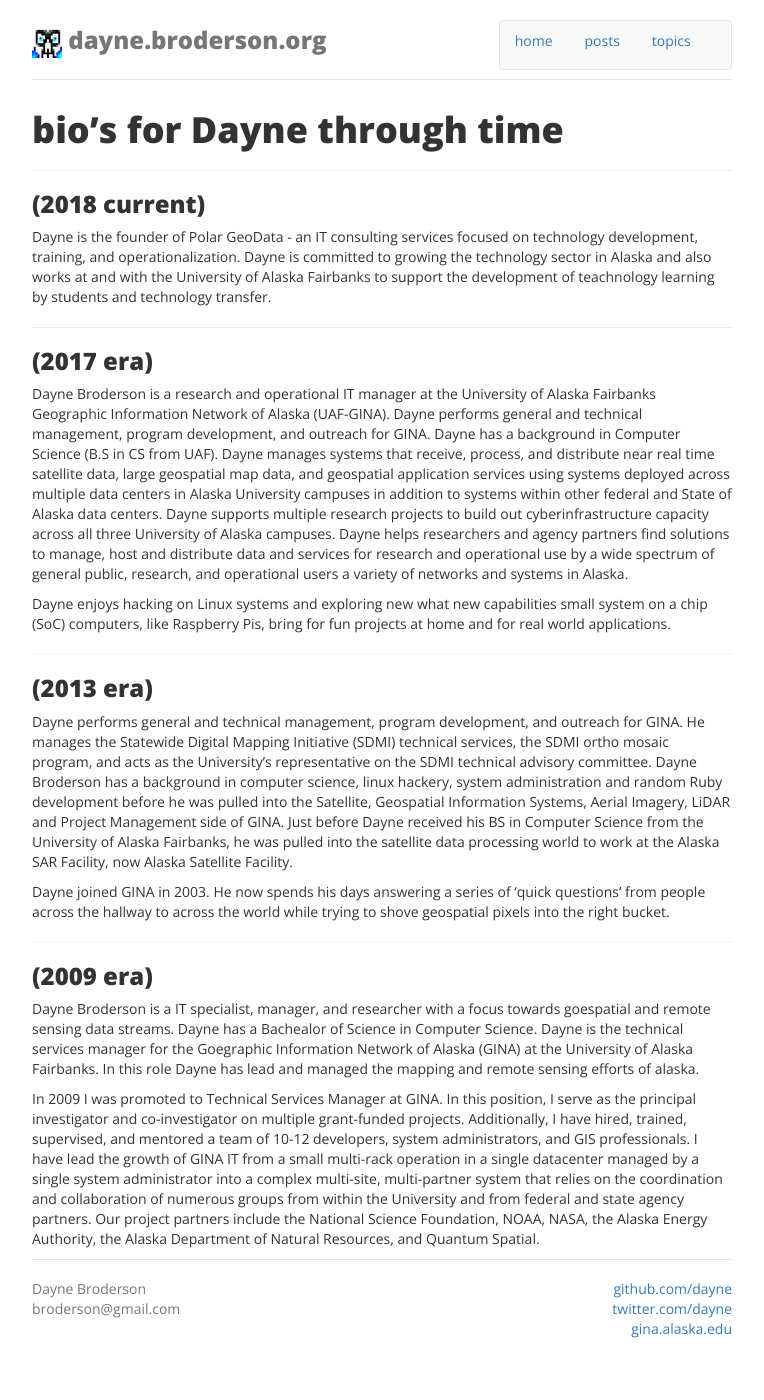
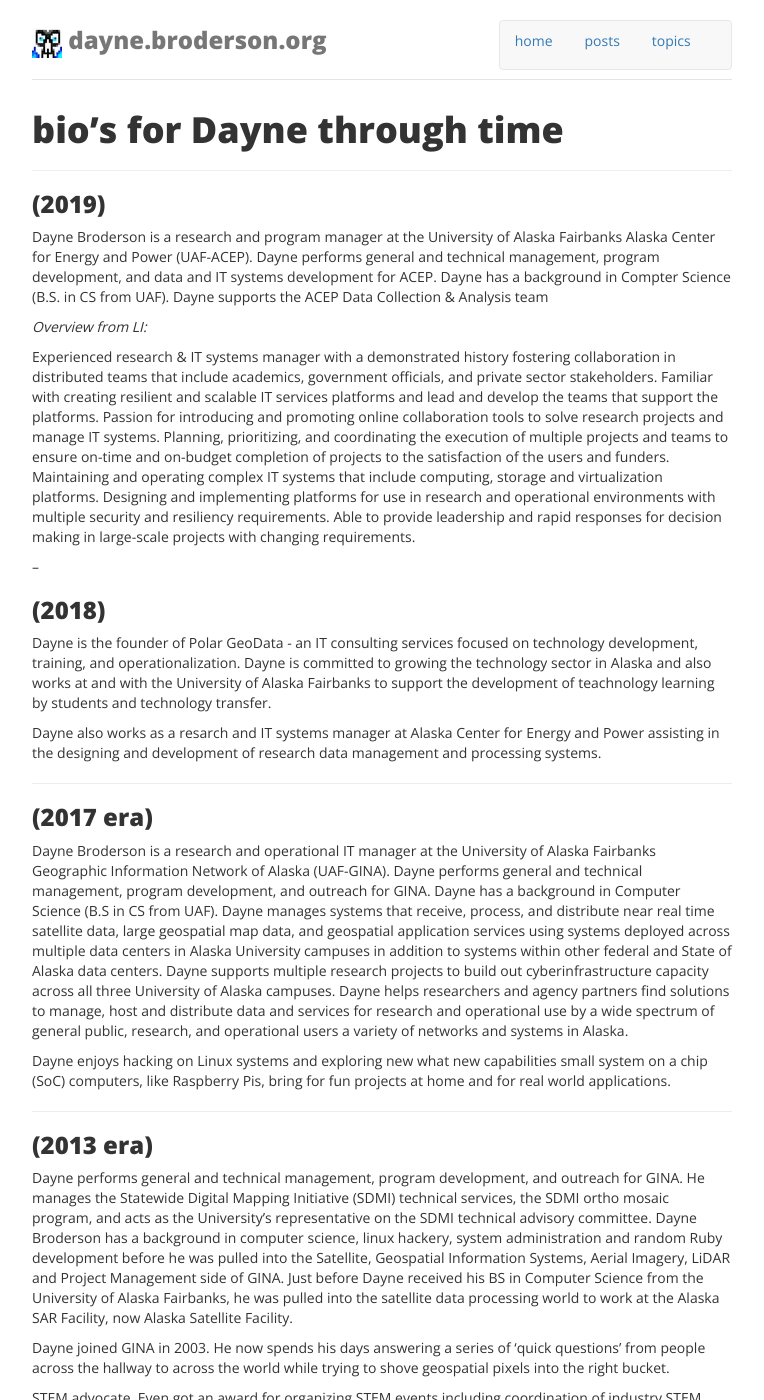
Before and after one commit to dayne/dayne.github.com, a Jekyll site: the page built from bio/index.md, in a window 1280 px wide and 1400 px high. Shown: the whole window, without its empty margins (258-1022 px from the left). Built offline with Jekyll 4.4.1, drawn with Linux system fonts in a browser that asks for light colours; nearby versions of some CDN libraries; our own code applies the rules of GitHub Pages for plain Markdown files; some of the changed text lies outside the part shown.

Commit message:
bio update for 2019

```diff
--- a/bio/index.md
+++ b/bio/index.md
@@ -1,11 +1,29 @@
 # bio's for Dayne through time
 
 ---
-### (2018 current)
+
+### (2019)
+
+Dayne Broderson is a research and program manager at the University of Alaska
+Fairbanks Alaska Center for Energy and Power (UAF-ACEP). Dayne performs general
+and technical management, program development, and data and IT systems
+development for ACEP.  Dayne has a background in Compter Science (B.S. in CS
+from UAF). Dayne supports the ACEP Data Collection & Analysis team
+
+_Overview from LI:_
+
+Experienced research & IT systems manager with a demonstrated history fostering collaboration in distributed teams that include academics, government officials, and private sector stakeholders. Familiar with creating resilient and scalable IT services platforms and lead and develop the teams that support the platforms. Passion for introducing and promoting online collaboration tools to solve research projects and manage IT systems. Planning, prioritizing, and coordinating the execution of multiple projects and teams to ensure on-time and on-budget completion of projects to the satisfaction of the users and funders. Maintaining and operating complex IT systems that include computing, storage and virtualization platforms. Designing and implementing platforms for use in research and operational environments with multiple security and resiliency requirements. Able to provide leadership and rapid responses for decision making in large-scale projects with changing requirements.
+
+--
+
+### (2018)
 
 Dayne is the founder of Polar GeoData - an IT consulting services focused on technology development, training, and operationalization.  Dayne is committed to growing the technology sector in Alaska and also works at and with the University of Alaska Fairbanks to support the development of teachnology learning by students and technology transfer.
 
+Dayne also works as a resarch and IT systems manager at Alaska Center for Energy and Power assisting in the designing and development of research data management and processing systems.
+
 ---
+
 ### (2017 era)
 
 Dayne Broderson is a research and operational IT manager at the University of Alaska Fairbanks Geographic Information Network of Alaska (UAF-GINA).  Dayne performs general and technical management, program development, and outreach for GINA. Dayne has a background in Computer Science (B.S in CS from UAF). Dayne manages systems that receive, process, and distribute near real time satellite data, large geospatial map data, and geospatial application services using systems deployed across multiple data centers in Alaska University campuses in addition to systems within other federal and State of Alaska data centers. Dayne supports multiple research projects to build out cyberinfrastructure capacity across all three University of Alaska campuses. Dayne helps researchers and agency partners find solutions to manage, host and distribute data and services for research and operational use by a wide spectrum of general public, research, and operational users a variety of networks and systems in Alaska.
@@ -19,6 +37,13 @@
 
 Dayne joined GINA in 2003. He now spends his days answering a series of 'quick questions' from people across the hallway to across the world while trying to shove geospatial pixels into the right bucket.
 
+STEM advocate. Even got an award for organizing STEM events including
+coordination of industry STEM partnership:
+
+> Vanessa and Dayne were instrumental in pulling together the Lockheed Martin / ASRC Federal STEM event at the University of Alaska Fairbanks in early August.  These two worked tirelessly for a number of weeks to pull together the agenda, key attendees, and university resources in support of the event.  Their direct support tied together teachers and administrators of local STEM programs with students at the geophysical institute who had participated in early STEM programs and who were bright, productive examples of STEM in action.
+>
+> Over fifty people attended this successful STEM event, and without Dayne and Vanessa’s ideas, organizational skills and follow-through, the outcome would have been very different.  On behalf of the ASRC Federal STEM team, I want to thank them for their outstanding efforts in support of our event.
+
 ---
 ### (2009 era)
 
```
